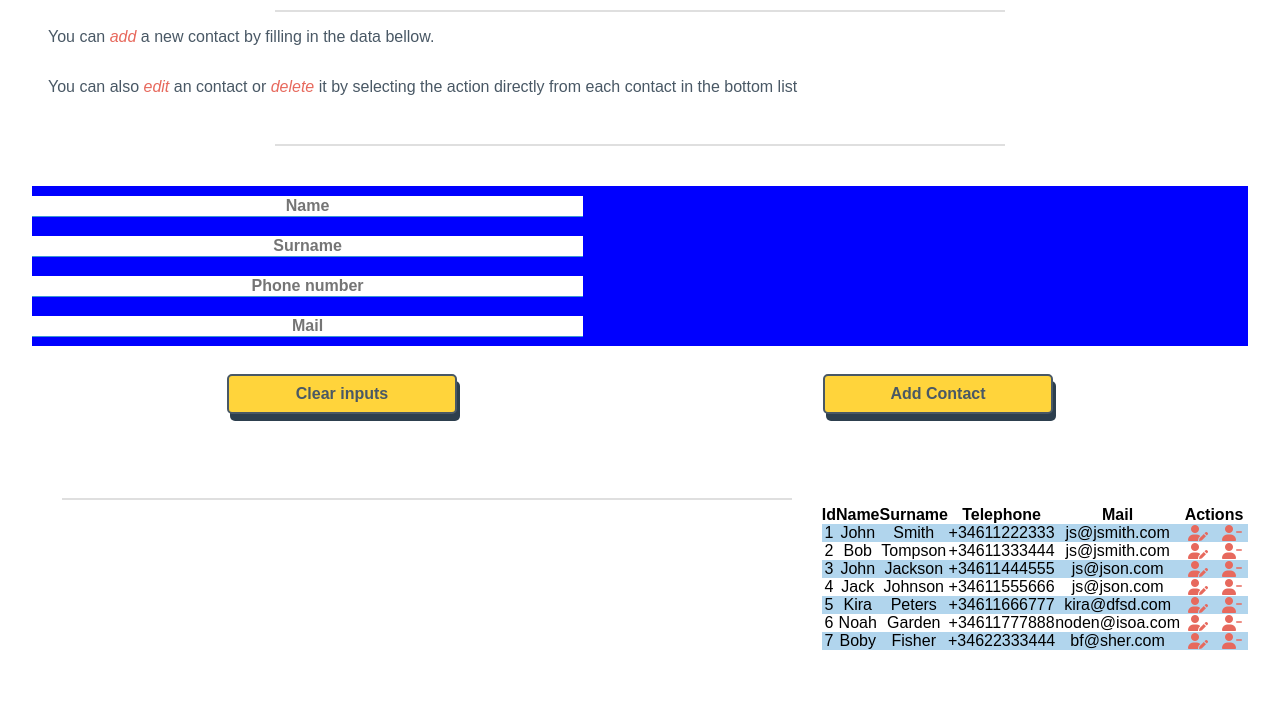
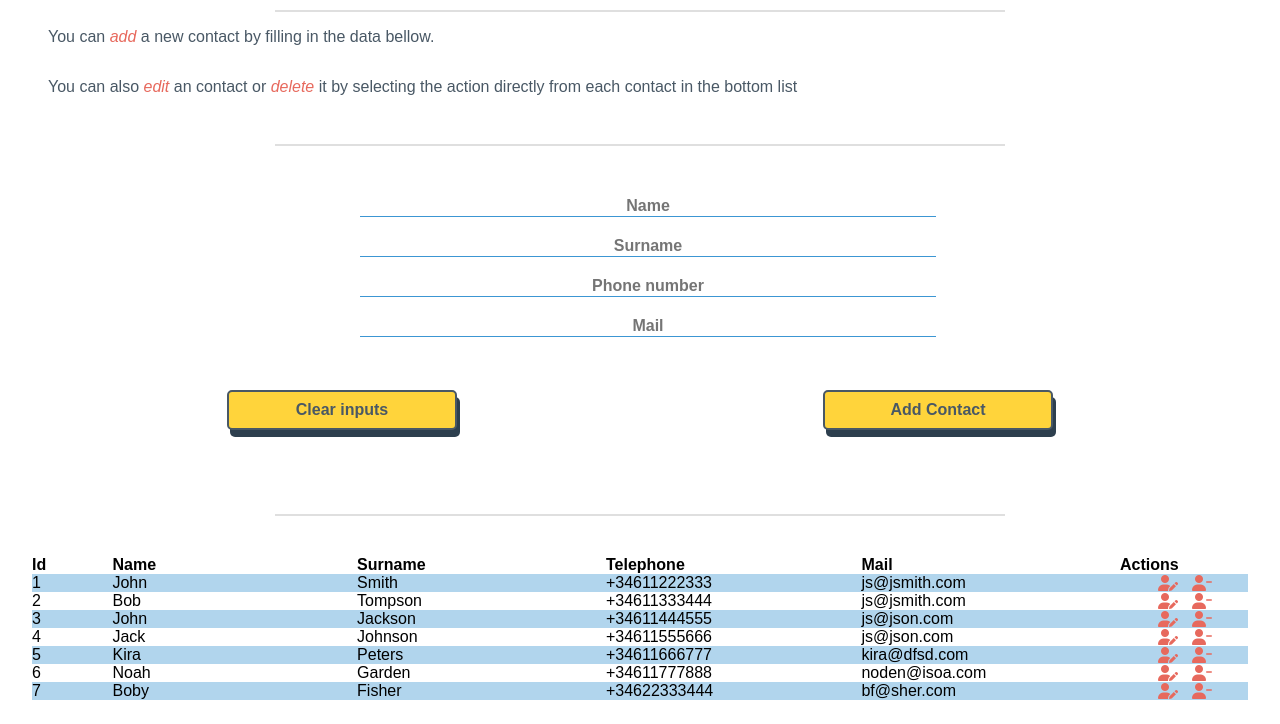
Before and after one commit to JJorgeGaldo/Agenda-contactos-JS, a plain HTML site: page index.html in a window 1280 px wide. Shown: the part 118-842 px from the top of the page. Before the commit the page ends 800 px from the top, so only its background shows below. Drawn offline with Linux system fonts and the light colour scheme.

Commit message:
Table sytling

```diff
--- a/styles/styles.scss
+++ b/styles/styles.scss
@@ -125,13 +125,31 @@ body{
             margin-top: 5vh;
             overflow-y: scroll;
             overflow-x: scroll;
-
             table{
-                width: 100%;
-            }
-            table{
-                text-align: center;
+                width: auto;
+                table-layout: fixed;
+                text-align: left;
+                margin-bottom: 3vh;
+                th{
+                    padding-left: 25px;
+                }
+                th:first-child{
+                    padding-left: 0;
+                }
                 tbody{
+                    td{
+                        width: 20vw;
+                        padding-left: 25px;
+                        border-right: 25px;
+                    }
+                    td:first-child{
+                        width: 5vw;
+                        padding-left: 0;
+                    }
+                    td:last-child{
+                        width: 10vw;
+                        //padding-right: 0;
+                    }
                     tr:nth-child(odd){
                         background-color: $azul-tabla;
                     }
@@ -139,6 +157,7 @@ body{
                 .template-buttons-container{
                     display: flex;
                     flex-wrap: nowrap;
+                    justify-content: center;
                     .fas{
                     color: $rojo;
                     background-color: transparent;
@@ -158,14 +177,16 @@ body{
     .add-contact-area{
         width: 90%;
         .input-continent{
-            background-color: blue;
+            padding: 1vh;
+            //background-color: blue;
             display: flex;
-            flex-flow: column wrap;
-            justify-content: space-around;
-            width: 100%;
+            flex-flow: row wrap;
+            align-items: center;
+            //width: 100%;
             height: 40vh;
             .input{
-                width: 45%;
+                width: 47%;
+                margin-bottom: 2vh;
             }
         }
         .button-area{
@@ -196,5 +217,10 @@ body{
                 }
             }
         }
+        .contacts-list-area{
+            width: 100vw;
+            background-color: violet;
+            margin: 0 auto;
+        }
     }
 }
```
Also changed, not shown: styles/styles.css, 1 other file.
